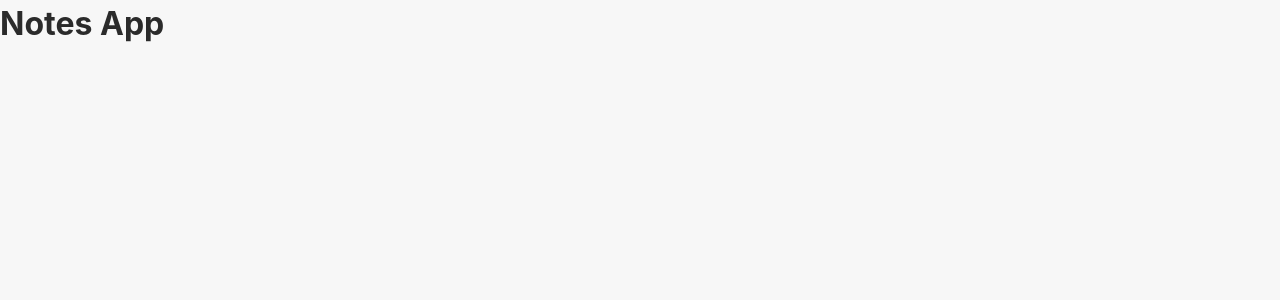
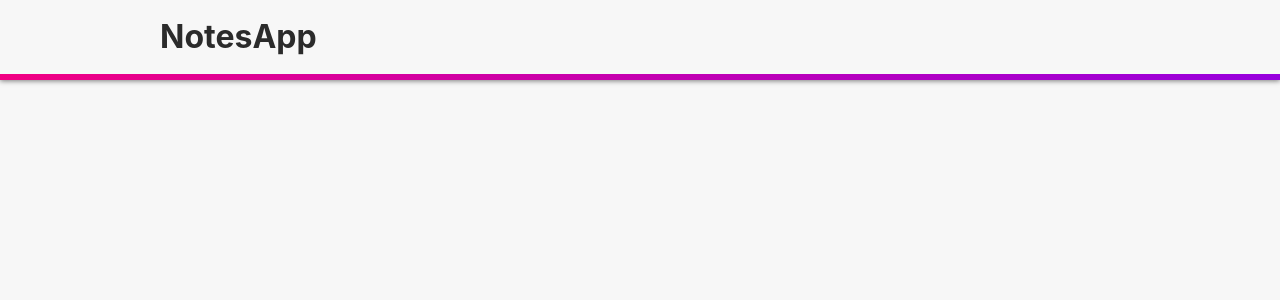
Before and after one commit to mirzaq19/notes-dcd, a React (Vite) app: page / in a window 1280 px wide. Shown: the top 300 px of the page. Built offline with nearby package versions, Linux system fonts and the light colour scheme.

Commit message:
feat: add navbar component

```diff
--- a/src/App.jsx
+++ b/src/App.jsx
@@ -1,7 +1,9 @@
+import Layout from './components/Layout'
+
 function App() {
   return (
     <>
-      <h1>Notes App</h1>
+      <Layout></Layout>
     </>
   )
 }
--- /dev/null
+++ b/src/components/Layout.jsx
@@ -0,0 +1,13 @@
+import styles from './Layout.module.scss'
+import Navbar from './Navbar'
+
+const Layout = ({ children }) => {
+  return (
+    <div>
+      <Navbar />
+      <div className={styles.wrapper}>{children}</div>
+    </div>
+  )
+}
+
+export default Layout
--- /dev/null
+++ b/src/components/Layout.module.scss
@@ -0,0 +1,4 @@
+.wrapper {
+  max-width: 960px;
+  margin: 0 auto;
+}
--- /dev/null
+++ b/src/components/Navbar.jsx
@@ -0,0 +1,13 @@
+import styles from './Navbar.module.scss'
+
+const Navbar = () => {
+  return (
+    <header className={styles.header}>
+      <div className={styles.container}>
+        <h1>NotesApp</h1>
+      </div>
+    </header>
+  )
+}
+
+export default Navbar
--- /dev/null
+++ b/src/components/Navbar.module.scss
@@ -0,0 +1,20 @@
+@import '../styles/variables';
+
+.header {
+  border-bottom: 6px solid transparent;
+  border-image: linear-gradient(to right, $accent-1-color, $accent-2-color);
+  border-image-slice: 1;
+  box-shadow: 0 1px 5px rgba(0, 0, 0, 0.5);
+  padding: 0 1rem;
+}
+
+.container {
+  max-width: 960px;
+  margin: 0 auto;
+  padding: 0.8rem 0;
+  @media screen and (max-width: 768px) {
+    h1 {
+      font-size: 24px;
+    }
+  }
+}
```
